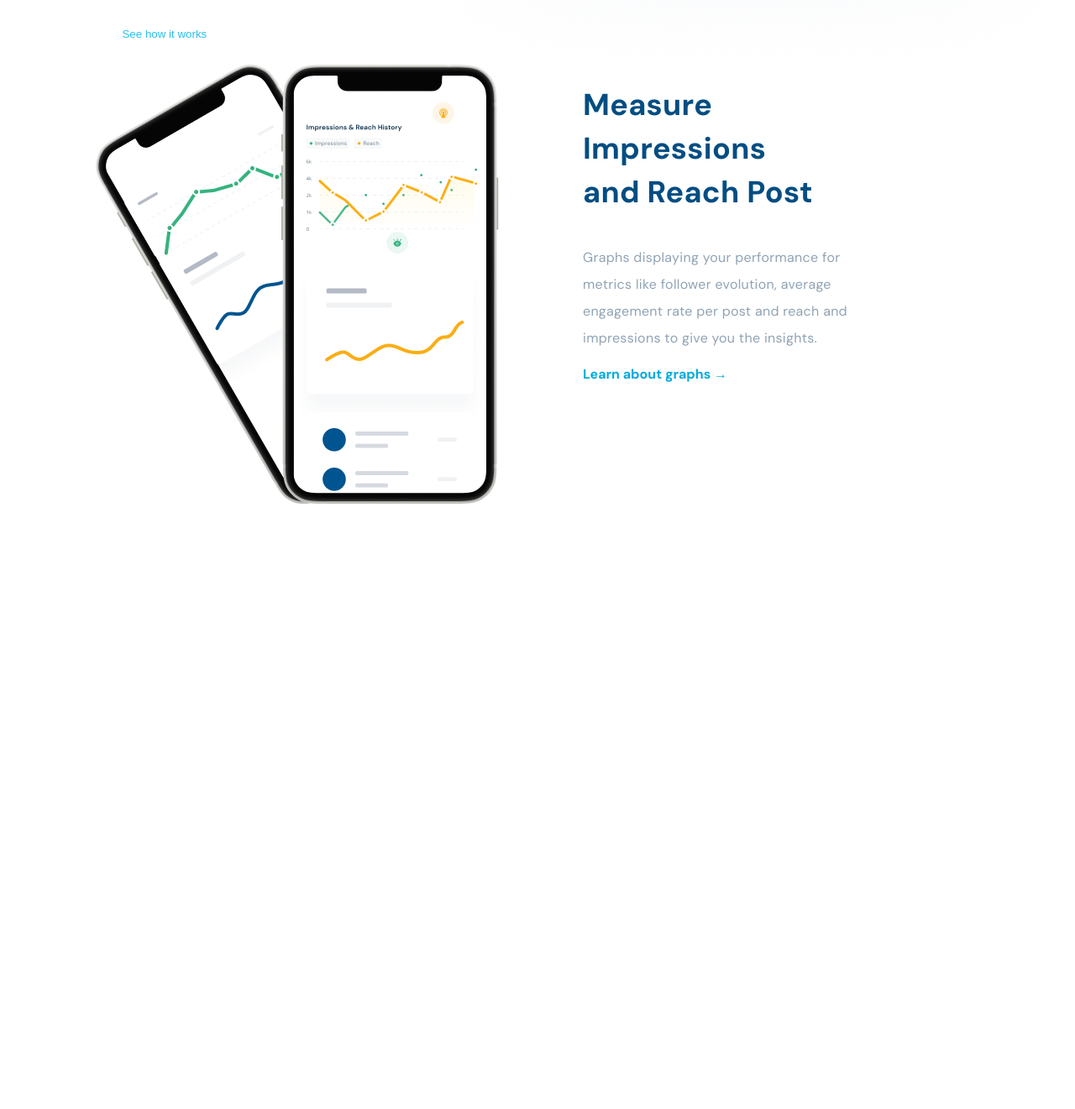
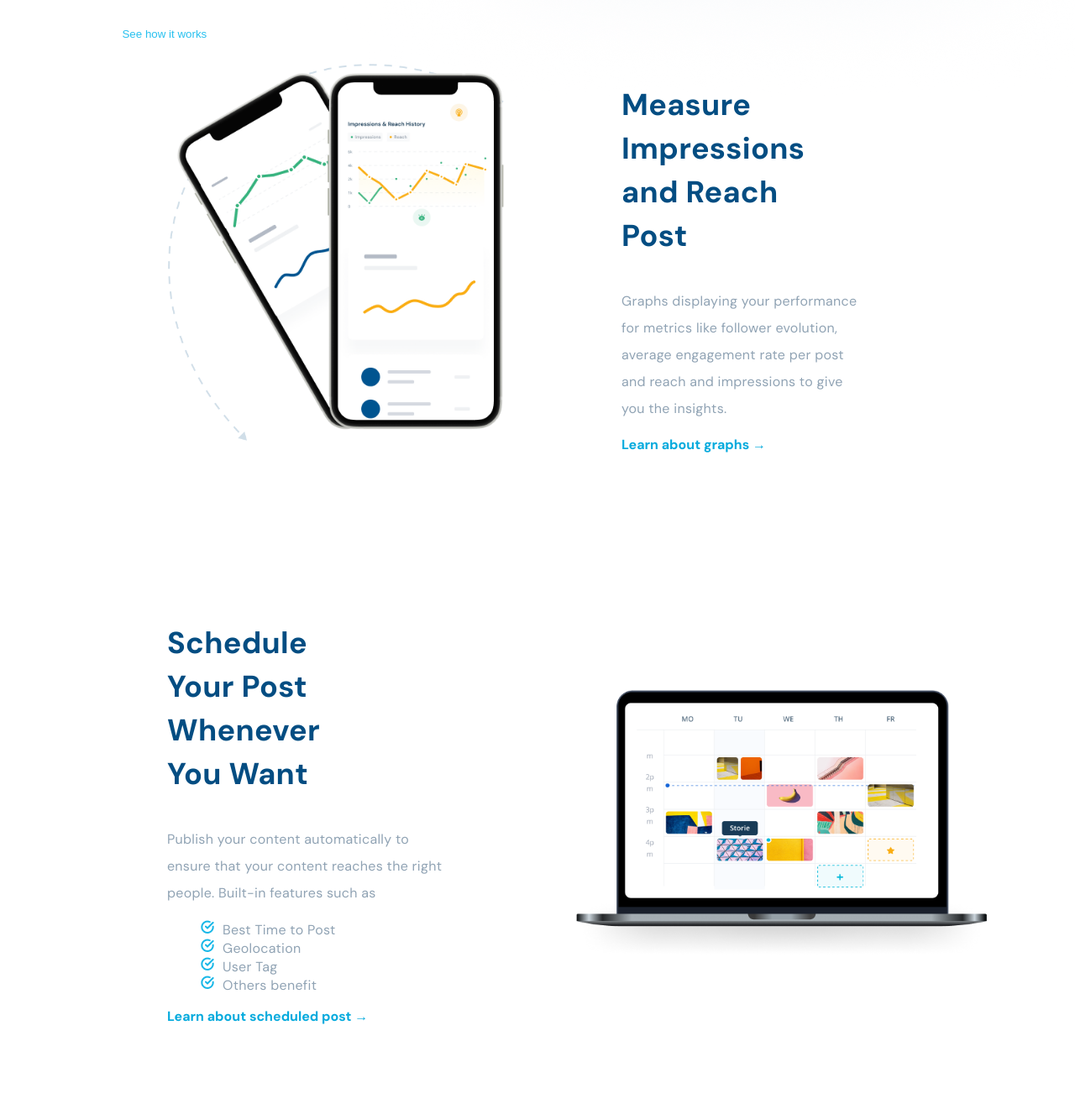
Before and after one commit to JohannaZorrilla/BoodcanGonven, a plain HTML site: page index.html in a window 1280 px wide. Shown: the part 1079-2400 px from the top of the page at 84% size. Before the commit the page ends 1798 px from the top, so only its background shows below. Drawn offline with Linux system fonts and the light colour scheme.

Commit message:
section macbookpro

```diff
--- a/index.html
+++ b/index.html
@@ -52,6 +52,7 @@
                 </div>
             </div>
         </div>
+    </header>
     <!--Partners section-->
         <div class="partners">
             <img src="./imag/slack.png" alt="">
@@ -61,19 +62,30 @@
             <img src="./imag/uber.png" alt="">
         </div>
     <!--Feature-->
-            <div class="container-feature">
-                <div class="colum">
+            <div class="container colum">
                 <div class="colum-imag-feature1">
-                        <img src="./imag/phone.png" alt="phone">
+                    <img class="phone"  src="./imag/phone.png" alt="phone">
                 </div>
-                    <div class="colum-description-feature2">
-                        <h3 class="title-feature"> Measure Impressions and Reach Post</h3>
+                <div class="colum-description">
+                    <h3 class="title-h3"> Measure Impressions and Reach Post</h3>
                     <p class="description">Graphs displaying your performance for metrics like follower evolution, average engagement rate per post and reach and impressions to give you the insights.</p>
-                        <a class="btn-feature" href="btn">Learn about graphs <i>&#8594</i></a>
+                    <a class="btn" href="btn">Learn about graphs <i>&#8594</i></a>
                 </div>
             </div>
+    <!--Section MacbookPro-->
+        <div class="container colum">
+            <div class="colum-description">
+                <h3 class="title"> Schedule Your Post Whenever You Want</h3>
+                <p class="description">Publish your content automatically to ensure that your content reaches the right people. Built-in features such as</p>
+                <ul class="item">
+                    <li> <img class="check-circle" src="./imag/check-circle.png" alt="">Best Time to Post</li>
+                    <li> <img class="check-circle" src="./imag/check-circle.png" alt="">Geolocation</li>
+                    <li> <img class="check-circle" src="./imag/check-circle.png" alt="">User Tag</li>
+                    <li> <img class="check-circle" src="./imag/check-circle.png" alt="">Others benefit</li>
+                </ul>
+                <a class="btn" href="btn">Learn about scheduled post <i>&#8594</i></a>
             </div>
-        <!--Feature-->
-    </header>
+                <img class="macbook-imag" src="./imag/MacbookPro.png" alt="MacbookPro">
+        </div>
 </body>
 </html>
--- a/style.css
+++ b/style.css
@@ -98,7 +98,7 @@ margin-top: 60px;
 
 }
 
-.btn-feature{
+.btn{
     color: #04AADD;
     font-family: DM Sans;
     font-size: 16px;
@@ -108,7 +108,7 @@ margin-top: 60px;
     text-decoration: auto;
 
 }
-.title-feature{
+.title-h3{
     color: #034D82;
     font-family: DM Sans;
     font-size: 36px;
@@ -134,14 +134,53 @@ margin-top: 60px;
     display: flex;
     justify-content: center;
     padding: 100px;
-
 }
 
 .colum-imag-feature1{
     width: 50%;
+    background-image: url(./imag/fondofeature.png);
+    background-repeat: no-repeat;
+    background-size: 400px;
+    margin-left: 100px;
 }
 
-.colum-description-feature2{
+.colum-description{
     width: 50%;
     margin-left: 100px;
 }
+
+.item{
+    color: #90A3B4;
+    font-family: DM Sans;
+    font-size: 16px;
+    font-style: normal;
+    font-weight: 400;
+    line-height: normal;
+    letter-spacing: 0.3px;
+    list-style: none;
+
+}
+
+.title{
+    color: #034D82;
+    font-family: DM Sans;
+    font-size: 36px;
+    font-style: normal;
+    font-weight: 700;
+    line-height: 52px; /* 144.444% */
+    letter-spacing: 0.3px;
+    margin-right: 300px ;
+    margin-top: 0;
+}
+
+.check-circle{
+    margin-right: 10px;
+}
+
+.phone{
+    width: 400px;
+}
+
+.macbook-imag{
+    width: 500px;
+}
```
Also changed, not shown: imag/check-circle.png (added), imag/fondofeacture.png (deleted), imag/fondofeature.png (added), 1 other file. Lines whose indentation alone changed are shown as unchanged.
